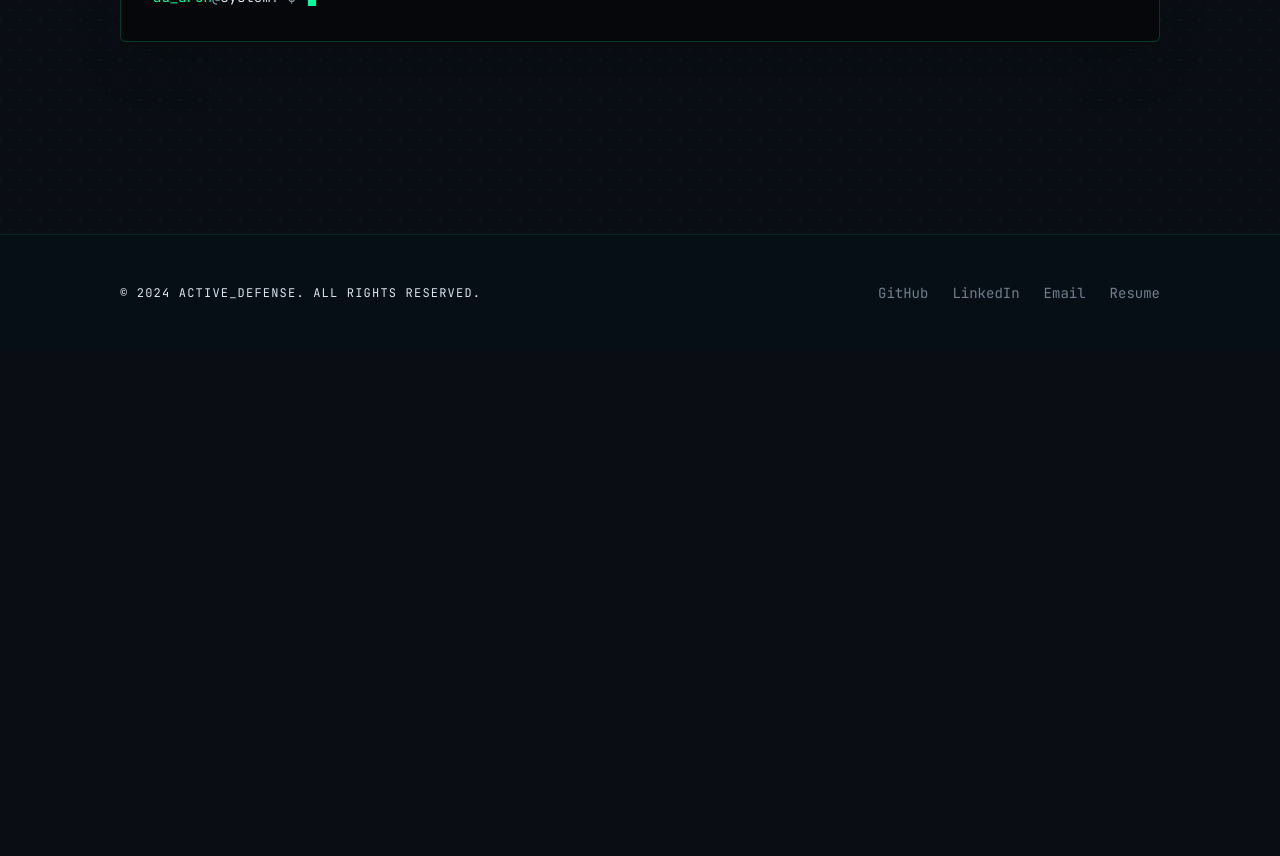
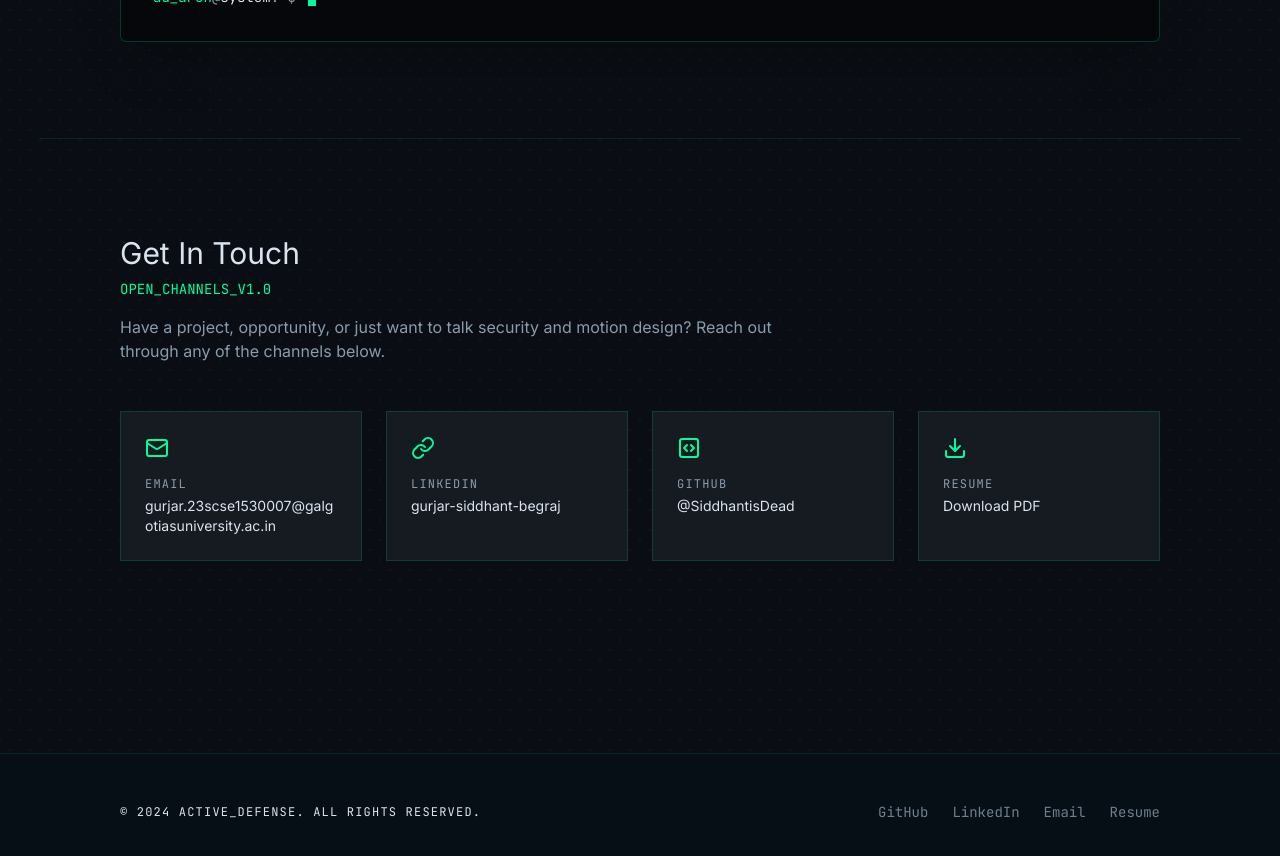
Before and after one commit to SiddhantisDead/cyber-creative-portfolio, a React (Vite) app: page / in a window 1280 px wide. Shown: the part 2740-3596 px from the top of the page. Before the commit the page ends 3091 px from the top, so only its background shows below. Built offline with nearby package versions, Linux system fonts and the light colour scheme.

Commit message:
Add a proper Contact section with real contact channels
Nav and Footer previously linked to #contact, but the target was
just a thin footer bar. Add a dedicated Contact section with
clickable Email, LinkedIn, GitHub, and Resume cards, and move the
#contact anchor there so it's a real destination.

```diff
--- a/src/App.jsx
+++ b/src/App.jsx
@@ -3,6 +3,7 @@ import { Hero } from "./components/Hero";
 import { IdentitySplit } from "./components/IdentitySplit";
 import { Projects } from "./components/Projects";
 import { SkillsTerminal } from "./components/SkillsTerminal";
+import { Contact } from "./components/Contact";
 import { Footer } from "./components/Footer";
 
 function App() {
@@ -14,6 +15,7 @@ function App() {
         <IdentitySplit />
         <Projects />
         <SkillsTerminal />
+        <Contact />
       </main>
       <Footer />
     </div>
--- /dev/null
+++ b/src/components/Contact.jsx
@@ -0,0 +1,73 @@
+import { Mail, Link, SquareCode, Download } from "lucide-react";
+
+const CHANNELS = [
+  {
+    icon: Mail,
+    label: "Email",
+    value: "gurjar.23scse1530007@galgotiasuniversity.ac.in",
+    href: "mailto:gurjar.23scse1530007@galgotiasuniversity.ac.in",
+  },
+  {
+    icon: Link,
+    label: "LinkedIn",
+    value: "gurjar-siddhant-begraj",
+    href: "https://www.linkedin.com/in/gurjar-siddhant-begraj-600023294/",
+  },
+  {
+    icon: SquareCode,
+    label: "GitHub",
+    value: "@SiddhantisDead",
+    href: "https://github.com/SiddhantisDead",
+  },
+  {
+    icon: Download,
+    label: "Resume",
+    value: "Download PDF",
+    href: "/siddhant-gurjar-resume.pdf",
+  },
+];
+
+export function Contact() {
+  return (
+    <section
+      id="contact"
+      className="py-24 px-5 md:px-20 max-w-[1200px] mx-auto border-t border-primary/10"
+    >
+      <div className="mb-12">
+        <h2 className="font-sans text-3xl text-on-surface mb-2">
+          Get In Touch
+        </h2>
+        <p className="font-mono text-sm text-primary">OPEN_CHANNELS_V1.0</p>
+        <p className="text-on-surface-variant max-w-2xl mt-4">
+          Have a project, opportunity, or just want to talk security and
+          motion design? Reach out through any of the channels below.
+        </p>
+      </div>
+
+      <div className="grid grid-cols-1 sm:grid-cols-2 lg:grid-cols-4 gap-6">
+        {CHANNELS.map(({ icon: Icon, label, value, href }) => {
+          const external = href.startsWith("http") || href.endsWith(".pdf");
+          return (
+            <a
+              key={label}
+              href={href}
+              target={external ? "_blank" : undefined}
+              rel={external ? "noopener noreferrer" : undefined}
+              className="group flex flex-col gap-4 bg-surface border border-primary/15 p-6 hover:border-primary/50 transition-colors duration-300"
+            >
+              <Icon aria-hidden="true" className="text-primary size-6" />
+              <div>
+                <div className="font-mono text-xs uppercase tracking-widest text-on-surface-variant mb-1">
+                  {label}
+                </div>
+                <div className="text-on-surface text-sm break-words group-hover:text-primary transition-colors">
+                  {value}
+                </div>
+              </div>
+            </a>
+          );
+        })}
+      </div>
+    </section>
+  );
+}
--- a/src/components/Footer.jsx
+++ b/src/components/Footer.jsx
@@ -13,10 +13,7 @@ const LINKS = [
 
 export function Footer() {
   return (
-    <footer
-      id="contact"
-      className="bg-[#060f16] border-t border-primary/10 w-full py-12"
-    >
+    <footer className="bg-[#060f16] border-t border-primary/10 w-full py-12">
       <div className="flex flex-col md:flex-row justify-between items-center px-5 md:px-20 max-w-[1200px] mx-auto gap-4">
         <div className="font-mono text-xs uppercase tracking-widest text-on-surface">
           © 2024 ACTIVE_DEFENSE. ALL RIGHTS RESERVED.
```
